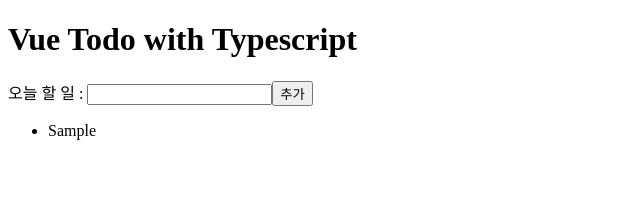
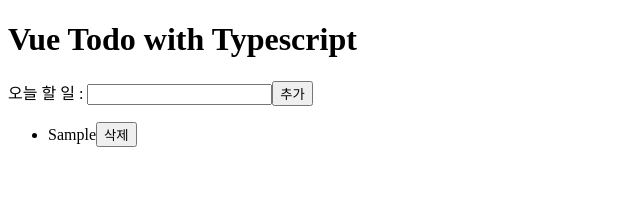
Before and after one commit to anstjaos/learn-vue-typescript, a Vue app in the folder vue-todo/: page / in a window 1280 px wide. Both pictures are taken after typing "Sample" into the empty fields and a click on the button "추가". Shown: the top 212 px of the page, without its empty margins (0-640 px from the left). Built offline with nearby package versions, Linux system fonts and the light colour scheme.

Commit message:
삭제 기능 구현

```diff
--- a/vue-todo/src/App.vue
+++ b/vue-todo/src/App.vue
@@ -8,8 +8,10 @@
       <ul>
         <TodoListItem
           v-for="(todoItem, index) in todoItems"
+          :index="index"
           :key="index"
           :todoItem="todoItem"
+          @delete="deleteTodoItem"
         />
       </ul>
     </div>
@@ -56,6 +58,10 @@
     fetchTodoItems() {
       this.todoItems = storage.fetch();
     },
+    deleteTodoItem(index: number) {
+      this.todoItems.splice(index, 1);
+      storage.save(this.todoItems);
+    },
   },
   created() {
     this.fetchTodoItems();
--- a/vue-todo/src/components/TodoListItem.vue
+++ b/vue-todo/src/components/TodoListItem.vue
@@ -1,5 +1,8 @@
 <template>
-  <li>{{ todoItem }}</li>
+  <li>
+    <span>{{ todoItem }}</span>
+    <button @click="deleteTodo">삭제</button>
+  </li>
 </template>
 
 <script lang="ts">
@@ -10,6 +13,14 @@
     todoItem: {
       type: String,
     },
+    index: {
+      type: Number,
+    },
+  },
+  methods: {
+    deleteTodo() {
+      this.$emit("delete", this.index);
+    },
   },
 });
 </script>
```
